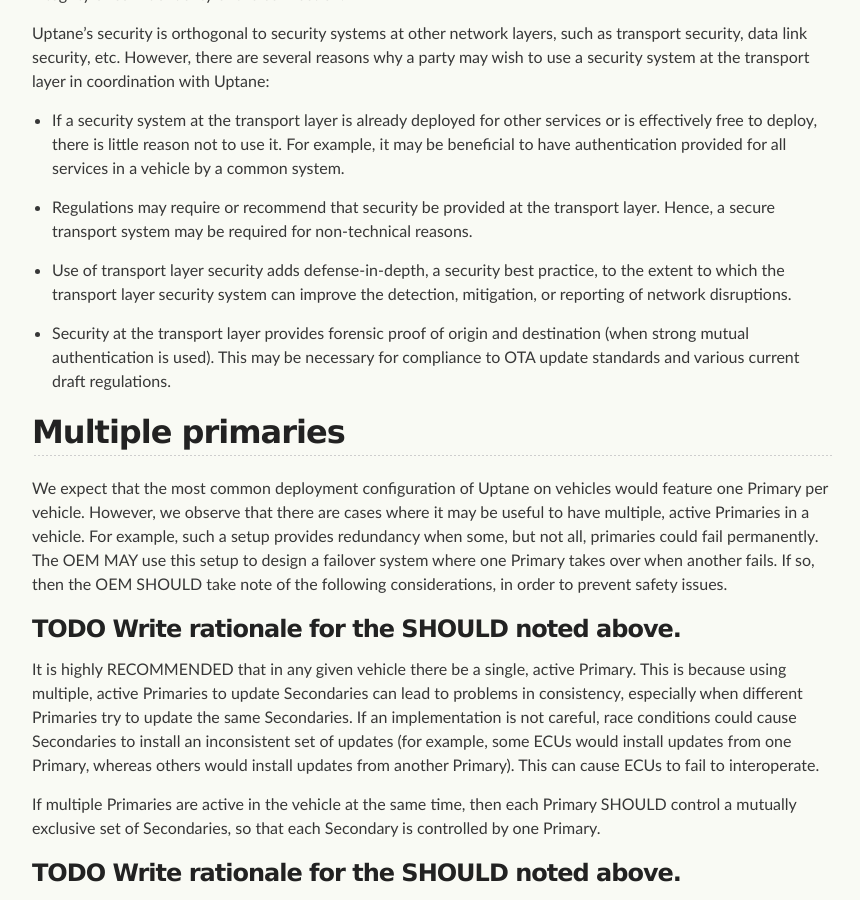
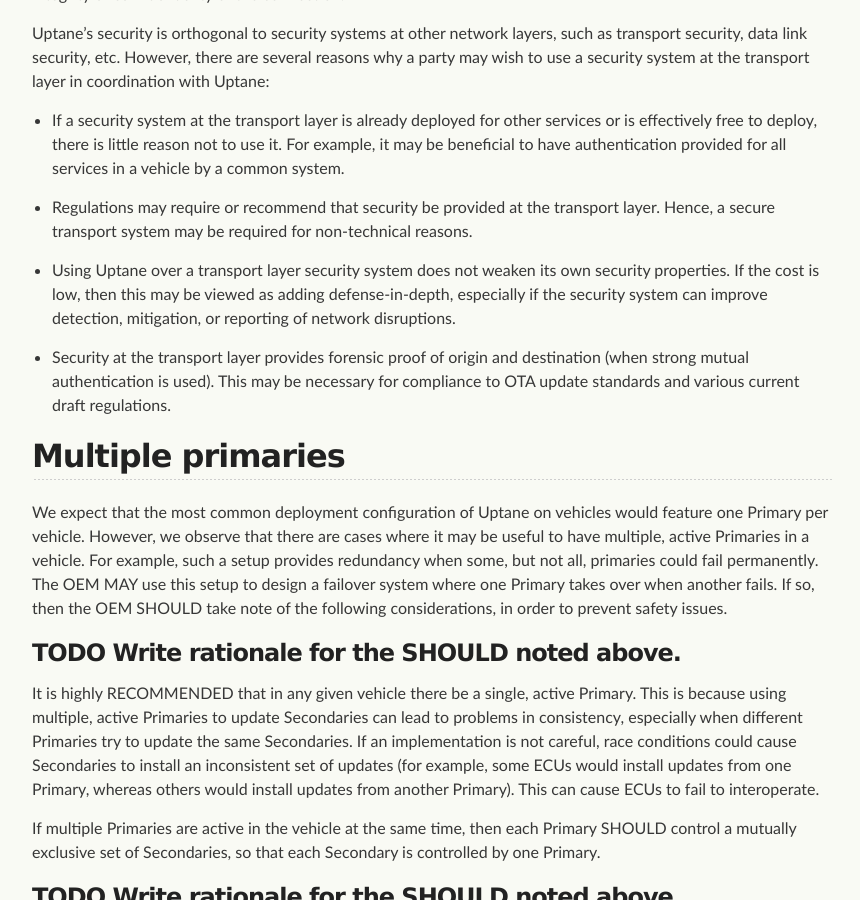
Before and after one commit to uptane/deployment-considerations, a Jekyll site: the page built from customizations.md, in a window 1280 px wide and 900 px high, scrolled down 2933 px. Shown: the whole window, without its empty margins (208-1068 px from the left). Built offline with Jekyll 4.4.1, drawn with Linux system fonts in a browser that asks for light colours; our own code applies the rules of GitHub Pages for plain Markdown files.

Commit message:
Update customizations.md
Lois's suggestions

```diff
--- a/customizations.md
+++ b/customizations.md
@@ -73,7 +73,7 @@ Uptane's security is orthogonal to security systems at other network layers, suc
 
 - Regulations may require or recommend that security be provided at the transport layer. Hence, a secure transport system may be required for non-technical reasons.
 
-- Use of transport layer security adds defense-in-depth, a security best practice, to the extent to which the transport layer security system can improve the detection, mitigation, or reporting of network disruptions.
+- Using Uptane over a transport layer security system does not weaken its own security properties. If the cost is low, then this may be viewed as adding defense-in-depth, especially if the security system can improve detection, mitigation, or reporting of network disruptions.
 
 - Security at the transport layer provides forensic proof of origin and destination (when strong mutual authentication is used).  This may be necessary for compliance to OTA update standards and various current draft regulations.
 
```
